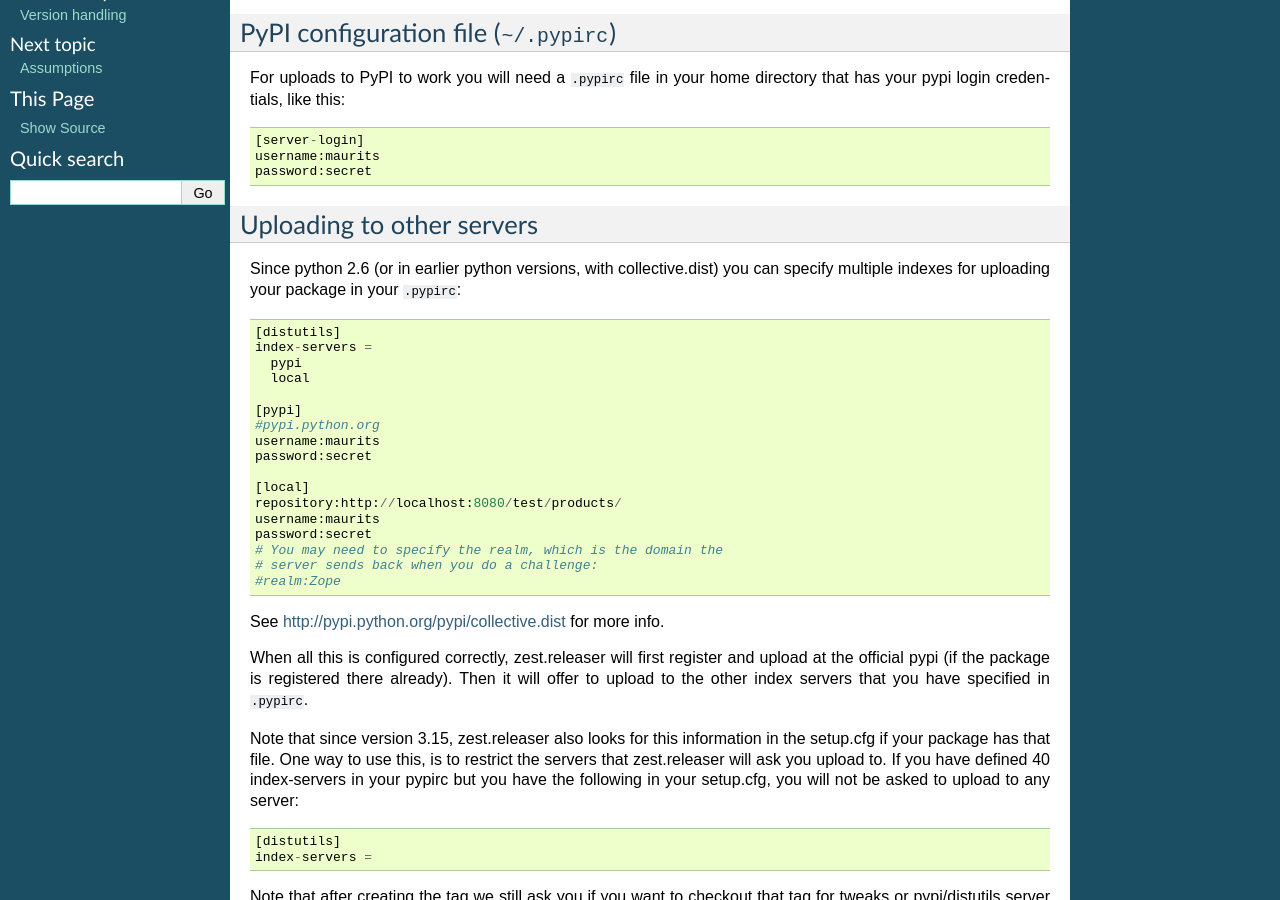
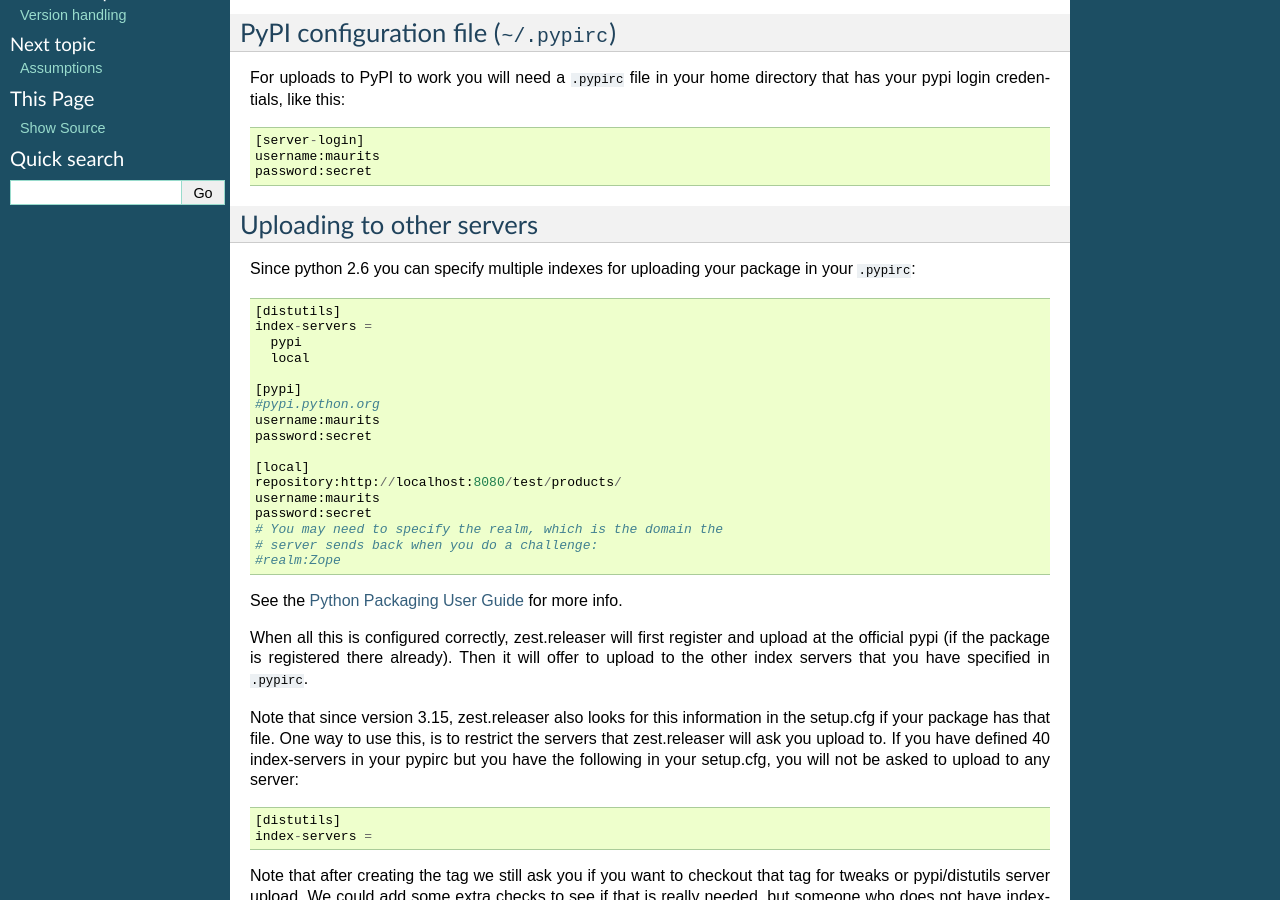
Before and after one commit to zestsoftware/zest.releaser, a Sphinx documentation site: the page built from doc/source/uploading.rst, in a window 1280 px wide and 900 px high, scrolled down 280 px. Built offline with Sphinx 7.4.7, drawn with Linux system fonts in a browser that asks for light colours; some of the changed text lies outside the part shown.

Commit message:
No longer point to collective.dist in the docs

```diff
--- a/doc/source/uploading.rst
+++ b/doc/source/uploading.rst
@@ -29,8 +29,8 @@
 Uploading to other servers
 --------------------------
 
-Since python 2.6 (or in earlier python versions, with collective.dist) you can
-specify multiple indexes for uploading your package in your ``.pypirc``::
+Since python 2.6 you can specify multiple indexes for uploading your
+package in your ``.pypirc``::
 
   [distutils]
   index-servers =
@@ -50,7 +50,9 @@
   # server sends back when you do a challenge:
   #realm:Zope
 
-See http://pypi.python.org/pypi/collective.dist for more info.
+See the `Python Packaging User Guide`_ for more info.
+
+.. _`Python Packaging User Guide`: https://packaging.python.org/en/latest/distributing.html#uploading-your-project-to-pypi for more info.
 
 When all this is configured correctly, zest.releaser will first register and
 upload at the official pypi (if the package is registered there already).
@@ -136,9 +138,6 @@
 - setuptools_bzr (Setuptools plugin for finding files under Bazaar
   version control)
 
-- collective.dist (when using python2.4, depending on your
-  ``~/.pypirc`` file)
-
 - setuptools_subversion (Setuptools plugin for finding files under
   Subversion version control.)  You probably need this when you
   upgrade to the recent subversion 1.7.  If you suddenly start missing
```
